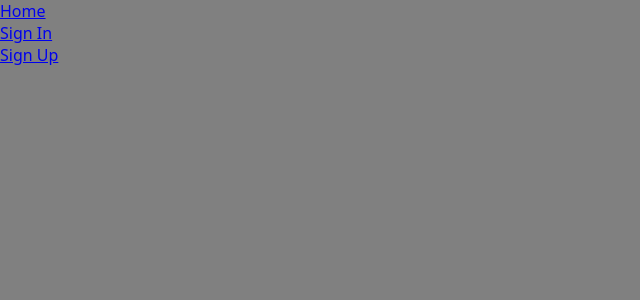
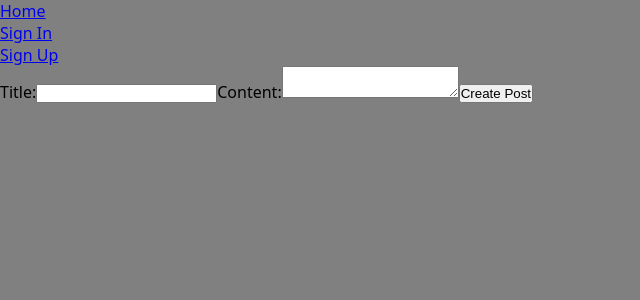
Before and after one commit to MikalaiBaitsou/project-3-frontend, a React (Vite) app: page /posts/new in a window 1280 px wide. Shown: the top 300 px of the page, without its empty margins (0-640 px from the left). Built offline with nearby package versions, Linux system fonts and the light colour scheme; no server answers.

Commit message:
PostFom is working now

```diff
--- a/src/App.jsx
+++ b/src/App.jsx
@@ -67,8 +67,8 @@ const App = () => {
         <Route path='/' element={user ? <Dashboard /> : <Landing />} />
         <Route path='/sign-up' element={<SignUpForm />} />
         <Route path='/sign-in' element={<SignInForm />} />
-
-        <Route path='/post-form' element={<PostForm />} />
+        <Route path='/posts/new' element={<PostForm createPost={createPost} />} />
+        {/* <Route path='/post-form' element={<PostForm />} /> */}
 
       </Routes>
 
--- a/src/components/Dashboard/Dashboard.jsx
+++ b/src/components/Dashboard/Dashboard.jsx
@@ -38,7 +38,7 @@ const Dashboard = () => {
       <p>
         This is the dashboard page where you can see a list of all the users.
       </p>
-      <Link to="/post-form">Create New Post</Link>
+      <Link to="/posts/new">Create New Post</Link>
     </main>
 
 
--- a/src/components/PostForm/PostForm.jsx
+++ b/src/components/PostForm/PostForm.jsx
@@ -1,49 +1,62 @@
-import { useState } from 'react'
-
-import { useNavigate } from 'react-router'
+import { useState } from 'react';
+import { useNavigate } from 'react-router';
 
 const initialState = {
     title: '',
     content: '',
-    author: '',
-    comments: '',
-    date: ''
-
-}
+};
 
 export default function PostForm(props) {
-    const [formData, setFormData] = useState(initialState)
+    const [formData, setFormData] = useState(initialState);
+    const navigate = useNavigate();
 
-    const navigate = useNavigate()
 
     function handleChange(e) {
-
         setFormData({
             ...formData,
-            [e.target.name]: e.target.value
-        })
+            [e.target.name]: e.target.value,
+
+
+        });
     }
 
-    function handleSubmit(e){
-        e.preventDefault()
+    function handleSubmit(e) {
+        e.preventDefault();
 
-        props.createPost(formData)
-        setFormData(initialState)
+        // Add the author ID from props (assumed to be an ObjectId from the backend)
+        const postData = {
+            ...formData,
+            author: props.userId, // Assuming userId is passed via props
+        };
 
-        navigate('/')
+        console.log('Data being sent:', postData);
+
+        props.createPost(postData); // Send the post data to the backend
+        setFormData(initialState);  // Reset form
+        navigate('/');              // Redirect to home
     }
 
     return (
         <form className='post-form' onSubmit={handleSubmit}>
             <label htmlFor="title">Title:</label>
-            <input type="text" name='title' id='title' value={formData.title} onChange={handleChange} />
+            <input
+                type="text"
+                name="title"
+                id="title"
+                value={formData.title}
+                onChange={handleChange}
+                required // Match backend "required: true"
+            />
             <label htmlFor="content">Content:</label>
-            <input type="text" name='content' id='content' value={formData.content} onChange={handleChange} />
-            <label htmlFor="author">Author:</label>
-            <input type="text" name='author' id='author' value={formData.author} onChange={handleChange} />
-            <button type='submit'>Create Form</button>
+            <textarea // Using textarea for longer content
+                name="content"
+                id="content"
+                value={formData.content}
+                onChange={handleChange}
+                required // Match backend "required: true"
+            />
+            {/* Author is not an input; it's set programmatically */}
+            <button type="submit">Create Post</button>
         </form>
-    )
-
-
+    );
 }
```
